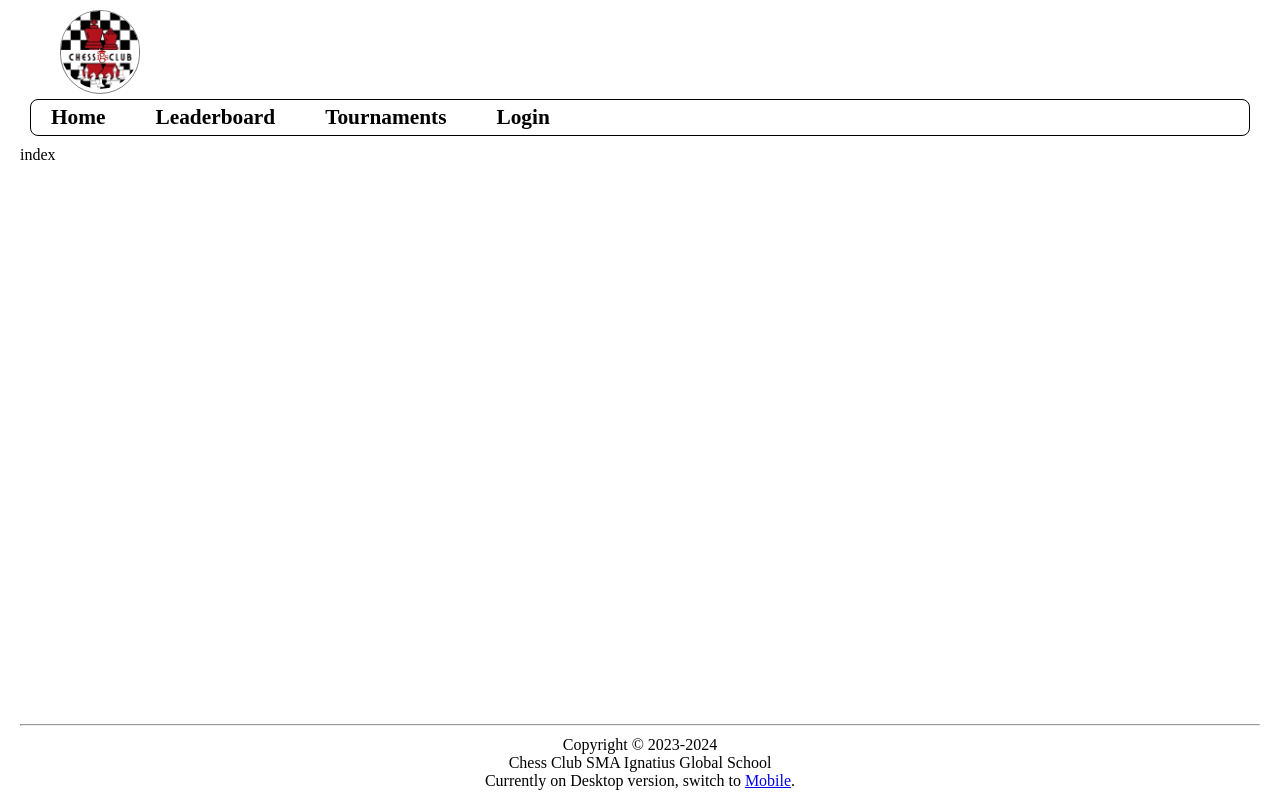
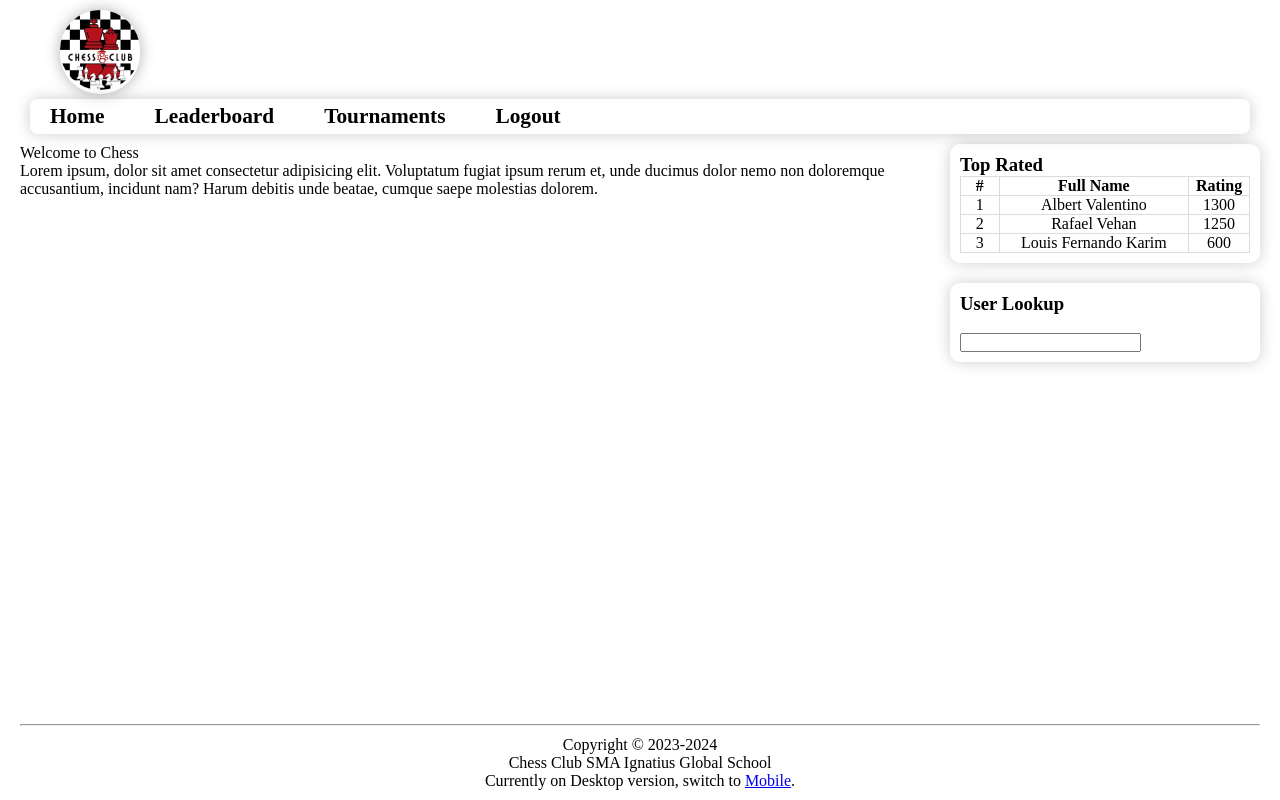
Before and after one commit to chessclubigs/Projek, a Flask app: page / in a window 1280 px wide. Run offline with Flask 3, Linux system fonts and the light colour scheme.

Commit message:
completed routes, added basic index.html content.

```diff
--- a/website/routes/views.py
+++ b/website/routes/views.py
@@ -1,6 +1,9 @@
 from flask import Blueprint, render_template
+from flask_login import login_required
 
-views = Blueprint('views', __name__)
+from website.models import User
+
+views = Blueprint("views", __name__)
 
 @views.route("/")
 def index():
@@ -13,3 +16,9 @@ def leaderboard():
 @views.route("/tournaments")
 def tournaments():
     return render_template("tournaments.html", title="Tournaments")
+
+@views.route("/<string:user_id>")
+@login_required
+def profile(user_id):
+    user = User.query.get(user_id)
+    return render_template("profile.html", title=f"Profile - {user.fullname}", user=user)
--- a/website/settings.py
+++ b/website/settings.py
@@ -10,4 +10,4 @@ class Settings:
     SQLALCHEMY_TRACK_MODIFICATIONS = False
     SESSION_PERMANENT = False
     SESSION_PERMANENT_MODIFICATIONS = False
-    PERMANENT_SESSION_LIFETIME = timedelta(minutes=30)
+    PERMANENT_SESSION_LIFETIME = timedelta(minutes=60)
--- a/website/static/style.css
+++ b/website/static/style.css
@@ -14,8 +14,8 @@ html {
 }
 
 body {
+	padding-inline: 20px;
 	height: 100%;
-	padding-inline: 20px;
 	display: flex;
 	flex-direction: column;
 }
@@ -28,10 +28,10 @@ header {
 }
 
 header .logo-container {
+	margin-left: 30px;
 	width: 80px;
 	border-radius: 40px;
-	border: 1px grey solid;
-	margin-left: 30px;
+	box-shadow: 0px 0px 15px rgba(0, 0, 0, 0.3);
 }
 
 header .logo-container img {
@@ -41,15 +41,15 @@ header .logo-container img {
 
 header .menu-list-container {
 	padding: 5px 20px;
-	border: 1px black solid;
 	border-radius: 8px;
+	box-shadow: 0px 0px 15px rgba(0, 0, 0, 0.2);
 }
 
 header .menu-list {
+	font-size: 16pt;
+	font-weight: bold;
 	display: flex;
 	gap: 50px;
-	font-size: 16pt;
-	font-weight: bold;
 }
 
 header .menu-list li {
@@ -69,5 +69,38 @@ footer {
 }
 
 main {
+	display: flex;
 	flex: 1;
 }
+
+main section {
+	width: 75%;
+}
+
+main aside {
+	width: 25%;
+	display: flex;
+	flex-direction: column;
+	gap: 20px;
+}
+
+.side-card {
+	padding: 10px;
+	border-radius: 10px;
+	box-shadow: 0px 0px 15px rgba(0, 0, 0, 0.2);
+}
+
+table {
+	margin-inline: auto;
+	width: 100%;
+	border-collapse: collapse;
+	text-align: center;
+}
+
+th {
+	min-width: 30px;
+}
+
+table, th, td {
+	border: 1px solid gainsboro;
+}
--- a/website/templates/components/footer.html
+++ b/website/templates/components/footer.html
@@ -1,7 +1,7 @@
 <footer>
     <p>Copyright &copy; 2023-<span id="page-year"></span></p>
     <p>Chess Club SMA Ignatius Global School</p>
-    <p>Currently on Desktop version, switch to <a rel="nofollow" class="switch-to-mobile" href="?mobile=true">Mobile</a>.</p>
+    <p>Currently on Desktop version, switch to <a rel="nofollow" href="?mobile=true" class="switch-to-mobile">Mobile</a>.</p>
     <script>
         const year = new Date().getFullYear();
         document.getElementById("page-year").innerHTML = year;
--- a/website/templates/components/header.html
+++ b/website/templates/components/header.html
@@ -7,7 +7,11 @@
             <li><a href="{{ url_for('views.index') }}">Home</a></li>
             <li><a href="{{ url_for('views.leaderboard') }}">Leaderboard</a></li>
             <li><a href="{{ url_for('views.tournaments') }}">Tournaments</a></li>
-            <li><a href="{{ url_for('auth.login') }}">Login</a></li>
+            {% if current_user.is_authenticated %}
+                <li><a href="{{ url_for('auth.login') }}">Login</a></li>
+            {% else %}
+                <li><a href="{{ url_for('auth.logout') }}">Logout</a></li>
+            {% endif %}
         </ul>
     </div>
 </header>
--- a/website/templates/index.html
+++ b/website/templates/index.html
@@ -1,9 +1,45 @@
 {% extends 'base.html' %}
 
 {% block content %}
-    index
+    <section class="content">
+        Welcome to Chess
 
+        <p>Lorem ipsum, dolor sit amet consectetur adipisicing elit. Voluptatum fugiat ipsum rerum et, unde ducimus dolor nemo non doloremque accusantium, incidunt nam? Harum debitis unde beatae, cumque saepe molestias dolorem.</p>
+    </section>
     <aside>
-
+        <div class="small-leaderboard-container side-card">
+            <h3>Top Rated</h3>
+            <table>
+                <thead>
+                    <tr>
+                        <th>#</th>
+                        <th>Full Name</th>
+                        <th>Rating</th>
+                    </tr>
+                </thead>
+                <tbody>
+                    <tr>
+                        <td>1</td>
+                        <td>Albert Valentino</td>
+                        <td>1300</td>
+                    </tr>
+                    <tr>
+                        <td>2</td>
+                        <td>Rafael Vehan</td>
+                        <td>1250</td>
+                    </tr>
+                    <tr>
+                        <td>3</td>
+                        <td>Louis Fernando Karim</td>
+                        <td>600</td>
+                    </tr>
+                </tbody>
+            </table>
+        </div>
+        <div class="user-lookup side-card">
+            <h3>User Lookup</h3>
+            <br>
+            <input type="text">
+        </div>
     </aside>
 {% endblock content %}
--- a/website/utils.py
+++ b/website/utils.py
@@ -0,0 +1,6 @@
+from website import login_manager
+from website.models import User
+
+@login_manager.user_loader
+def load_user(user_id):
+    return User.query.get(int(user_id))
```
Also changed, not shown: app.py (+4 -4 lines), website/__init__.py (+14 -4 lines), website/routes/auth.py (+9 -2 lines).
